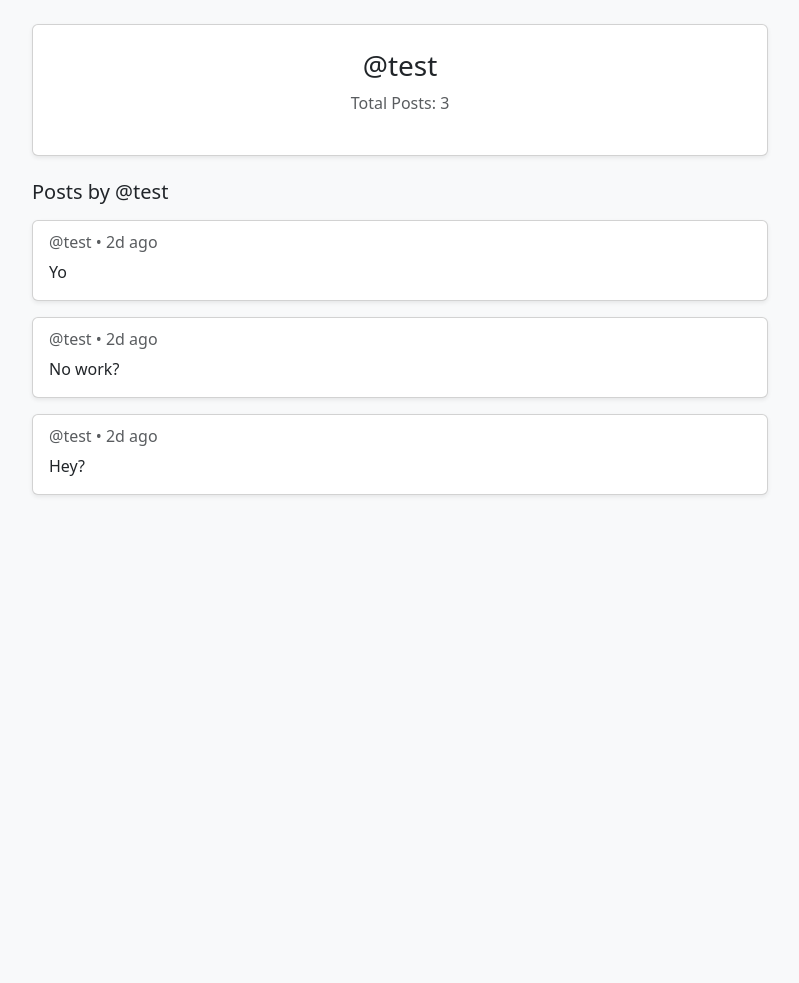
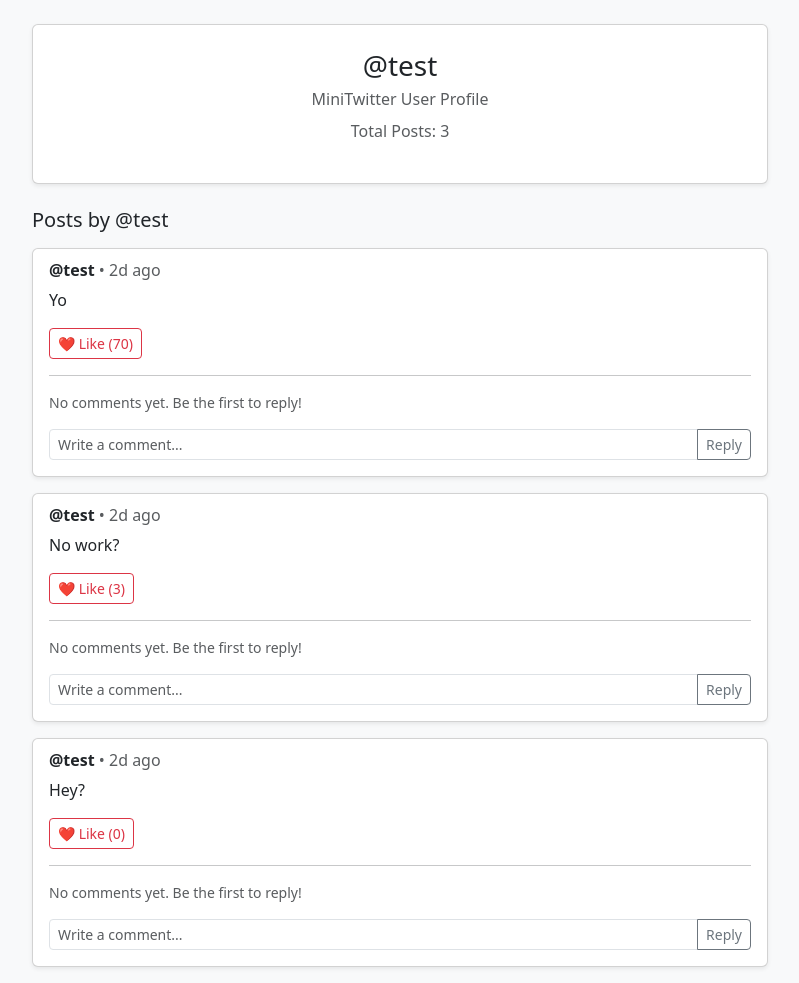
Before and after one commit to Jivesh866/basic-Twitter-like-clone, a Flask app: a page that uses templates/profile.html in a window 1280 px wide. Shown: the part 56-1039 px from the top of the page, without its empty margins (240-1039 px from the left). Before the commit the page ends 552 px from the top, so only its background shows below. Run offline with Flask 3, Linux system fonts and the light colour scheme.

Commit message:
Added following feature to the front-end too

```diff
--- a/routes.py
+++ b/routes.py
@@ -1,8 +1,9 @@
-from flask import Blueprint, render_template, request, redirect, session, jsonify, flash
+from flask import Blueprint, render_template, request, redirect, session, jsonify, flash, g, url_for
 from datetime import datetime, timezone
 from extensions import db, bcrypt
-from models import User, Comment, Post
+from models import User, Comment, Post, followers
 from sqlalchemy.exc import IntegrityError
+
 
 """
 Routes:
@@ -17,17 +18,23 @@ user management ->
 post management ->
     /like/<post_id>
     /comment/<post_id>
+    /follow/<username>
 
 """
 main_bp = Blueprint("main", __name__)
 
+@main_bp.before_request
+def load_logged_in_user():
+    if "username" in session:
+        g.current_user = User.query.filter_by(username=session["username"]).first()
+    else:
+        g.current_user = None
 
 @main_bp.route("/")
 def fyp():
     if "username" in session:
-        current_user = User.query.filter_by(username=session["username"]).first()
 
-        followed_usernames = [u.username for u in current_user.followed.all()] #type:ignore
+        followed_usernames = [u.username for u in g.current_user.followed.all()] #type:ignore
 
         page = request.args.get("page", 1, type=int)
         pagination = (
@@ -42,7 +49,7 @@ def fyp():
         )
     else:
         flash("Please Login To continue", "warning")
-        return redirect("/login")
+        return redirect(url_for("main.login"))
 
 
 @main_bp.route("/global")
@@ -60,16 +67,40 @@ def globalfyp():
     else:
         return render_template("login.html")
 
-#eyyyy
-
 @main_bp.route("/profile/<username>")
 def profile(username):
-    user = User.query.filter_by(username=username).first_or_404()
+    profile_user = User.query.filter_by(username=username).first_or_404()
+    posts = Post.query.filter_by(username=username).order_by(Post.timestamp.desc()).all()
 
-    sorted_posts = sorted(user.posts, key=lambda p: p.timestamp, reverse=True)
+    is_following = False
+    if 'username' in session:
+        is_following = g.current_user.followed.filter(followers.c.followed_id == profile_user.id).count() > 0 #type:ignore
 
-    return render_template("profile.html", profile_user=user, posts=sorted_posts)
+    return render_template("profile.html", profile_user=profile_user, posts=posts, is_following=is_following)
 
+@main_bp.route("/follow/<username>", methods=["POST"])
+def follow_toggle(username):
+    if 'username' not in session:
+        return redirect(url_for('main.login'))
+
+    current_user = User.query.filter_by(username=session['username']).first()
+    target_user = User.query.filter_by(username=username).first_or_404()
+
+
+    if current_user.id == target_user.id: # type: ignore
+        return redirect(url_for('main.profile', username=username))
+
+    is_following = current_user.followed.filter(followers.c.followed_id == target_user.id).count() > 0 # type: ignore
+
+    if is_following:
+        current_user.followed.remove(target_user) # type: ignore
+    else:
+        current_user.followed.append(target_user) # type: ignore
+
+    db.session.commit()
+
+    # Send them right back to the profile page they were looking at
+    return redirect(url_for('main.profile', username=username))
 
 @main_bp.route("/like/<int:post_id>", methods=["POST"])
 def like(post_id):
@@ -149,7 +180,7 @@ def login():
             return redirect("/")
         else:
             flash("Invalid username or password.", "danger")
-            return redirect("/login")
+            return redirect(url_for("main.login"))
     else:
         return render_template("login.html")
 
@@ -170,11 +201,11 @@ def signup():
         try:
             db.session.add(new_user)
             db.session.commit()
-            return redirect("/login")
+            return redirect(url_for("main.login"))
 
         except IntegrityError as e:
             flash("User already exists, please try other username", "warning")
-            return redirect("/signup")
+            return redirect(url_for("main.signup"))
 
     else:
         return render_template("signup.html")
@@ -183,4 +214,4 @@ def signup():
 @main_bp.route("/logout")
 def logout():
     session.pop("username")
-    return redirect("/signup")
+    return redirect(url_for("main.signup"))
--- a/templates/profile.html
+++ b/templates/profile.html
@@ -8,24 +8,90 @@
         <!-- User Profile Header -->
         <div class="card shadow-sm mb-4">
             <div class="card-body text-center py-4">
-                <h3>@{{ profile_user.username }}</h3>
+                <h3 class="mb-1">@{{ profile_user.username }}</h3>
+                <p class="text-muted mb-2">MiniTwitter User Profile</p>
                 <p class="text-muted">Total Posts: {{ profile_user.posts | length }}</p>
+
+                <!-- Check if the profile belongs to someone else -->
+                {% if session.get('username') and session.get('username') != profile_user.username %}
+                    <form action="/follow/{{ profile_user.username }}" method="POST" class="d-inline">
+                        {% if is_following %}
+                            <button type="submit" class="btn btn-outline-secondary btn-sm px-4">Unfollow</button>
+                        {% else %}
+                            <button type="submit" class="btn btn-primary btn-sm px-4">Follow</button>
+                        {% endif %}
+                    </form>
+                {% endif %}
             </div>
         </div>
 
-        <!-- Loop through user.posts directly using the backref -->
+        <!-- Loop through user posts -->
         <h5 class="mb-3">Posts by @{{ profile_user.username }}</h5>
 
         {% if profile_user.posts %}
             {% for post in profile_user.posts %}
-                <div class="card shadow-sm mb-3">
-                    <div class="card-body">
-                        <h6 class="card-subtitle text-muted mb-2">
-                            @{{ profile_user.username }} • {{ post.timestamp | time_ago }}
+            <div class="card shadow-sm mb-3" id="post-{{ post.id }}">
+                <div class="card-body">
+
+                    <!-- Header with Username and Conditional Follow Button -->
+                    <div class="d-flex justify-content-between align-items-center mb-2">
+                        <h6 class="card-subtitle text-muted mb-0">
+                            <a href="/profile/{{ post.author.username }}" class="text-decoration-none text-dark fw-bold">@{{ post.author.username }}</a>
+                            • {{ post.timestamp | time_ago }}
                         </h6>
-                        <p class="card-text">{{ post.content }}</p>
+
+                        <!-- Show Follow button only if logged in AND it's not your own post -->
+                        {% if session.get('username') and session.get('username') != post.author.username %}
+                            <form action="/follow/{{ post.author.username }}" method="POST" class="d-inline">
+                                {% if g.current_user and post.author in g.current_user.followed.all() %}
+                                    <button type="submit" class="btn btn-outline-secondary btn-sm py-0 px-2" style="font-size: 0.8rem;">Unfollow</button>
+                                {% else %}
+                                    <button type="submit" class="btn btn-outline-primary btn-sm py-0 px-2" style="font-size: 0.8rem;">Follow</button>
+                                {% endif %}
+                            </form>
+                        {% endif %}
                     </div>
+
+                    <p class="card-text">{{ post.content }}</p>
+
+                    <div class="d-flex justify-content-between align-items-center mt-3">
+                        <!-- Dynamic Like Button -->
+                        <button type="button" class="btn btn-outline-danger btn-sm like-btn" data-post-id="{{ post.id }}">
+                            ❤️ Like (<span class="like-count">{{ post.likes }}</span>)
+                        </button>
+                    </div>
+
+                    <hr>
+
+                    <!-- Comments Section -->
+                    <div class="comments-section mt-3">
+                        <div class="comments-list">
+                            {% set post_comments = comments | selectattr("post_id", "equalto", post.id) | list %}
+                            {% if post_comments | length > 0 %}
+                                {% for c in post_comments %}
+                                <div class="border-bottom pb-2 mb-2">
+                                    <div class="d-flex justify-content-between">
+                                        <p class="small text-muted mb-1"><strong>@{{ c.username }}</strong></p>
+                                        <small class="text-muted">{{ c.timestamp | time_ago }}</small>
+                                    </div>
+                                    <p class="small mb-0">{{ c.content }}</p>
+                                </div>
+                                {% endfor %}
+                            {% else %}
+                                <p class="small text-muted mb-2 no-comments-text">No comments yet. Be the first to reply!</p>
+                            {% endif %}
+                        </div>
+
+                        <!-- Add Comment Form -->
+                        <form class="comment-form input-group input-group-sm mt-3" data-post-id="{{ post.id }}">
+                            <input type="text" name="comment" class="form-control comment-input"
+                                placeholder="Write a comment..." required>
+                            <button class="btn btn-outline-secondary" type="submit">Reply</button>
+                        </form>
+                    </div>
+
                 </div>
+            </div>
             {% endfor %}
         {% else %}
             <div class="alert alert-secondary text-center">
```
Also changed, not shown: models.py (+9 -6 lines), templates/feed.html (+24 -27 lines), instance/database.db (deleted), 1 other file.
